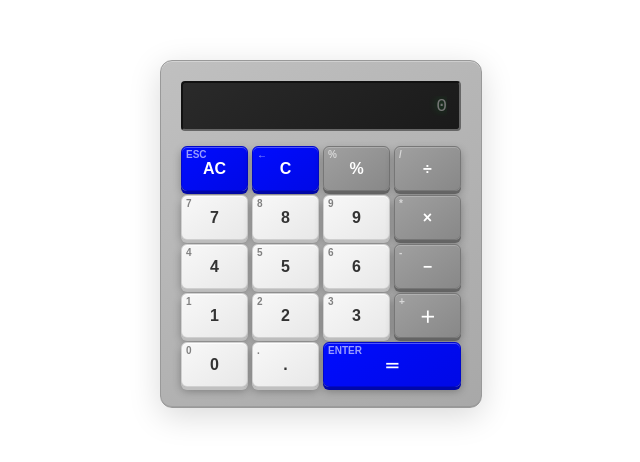
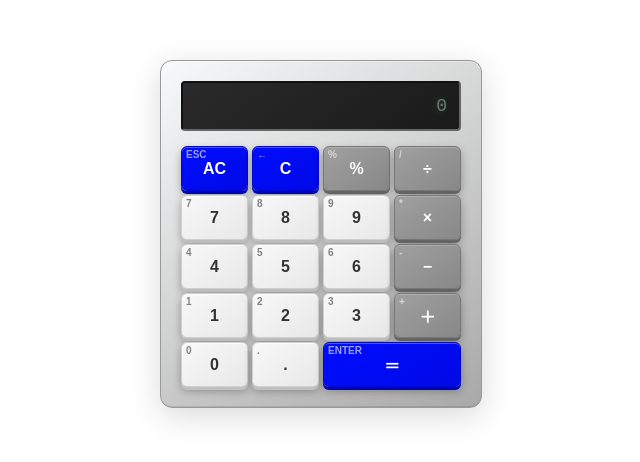
Before and after one commit to todoto1/calculating-retro, a plain HTML site: page index.html in a window 1280 px wide. Shown: the part 166-628 px from the top of the page, without its empty margins (319-959 px from the left). Drawn offline with Linux system fonts and the light colour scheme; a web font is replaced by a local one.

Commit message:
배경컬러연하게

```diff
--- a/index.html
+++ b/index.html
@@ -19,7 +19,7 @@
   }
 
   #calculator-app {
-    background: linear-gradient(145deg, #c0c0c0, #a8a8a8);
+    background: linear-gradient(145deg, #f8f9fa, #a8a8a8);
     padding: 20px;
     border-radius: 12px;
     box-shadow:
```
